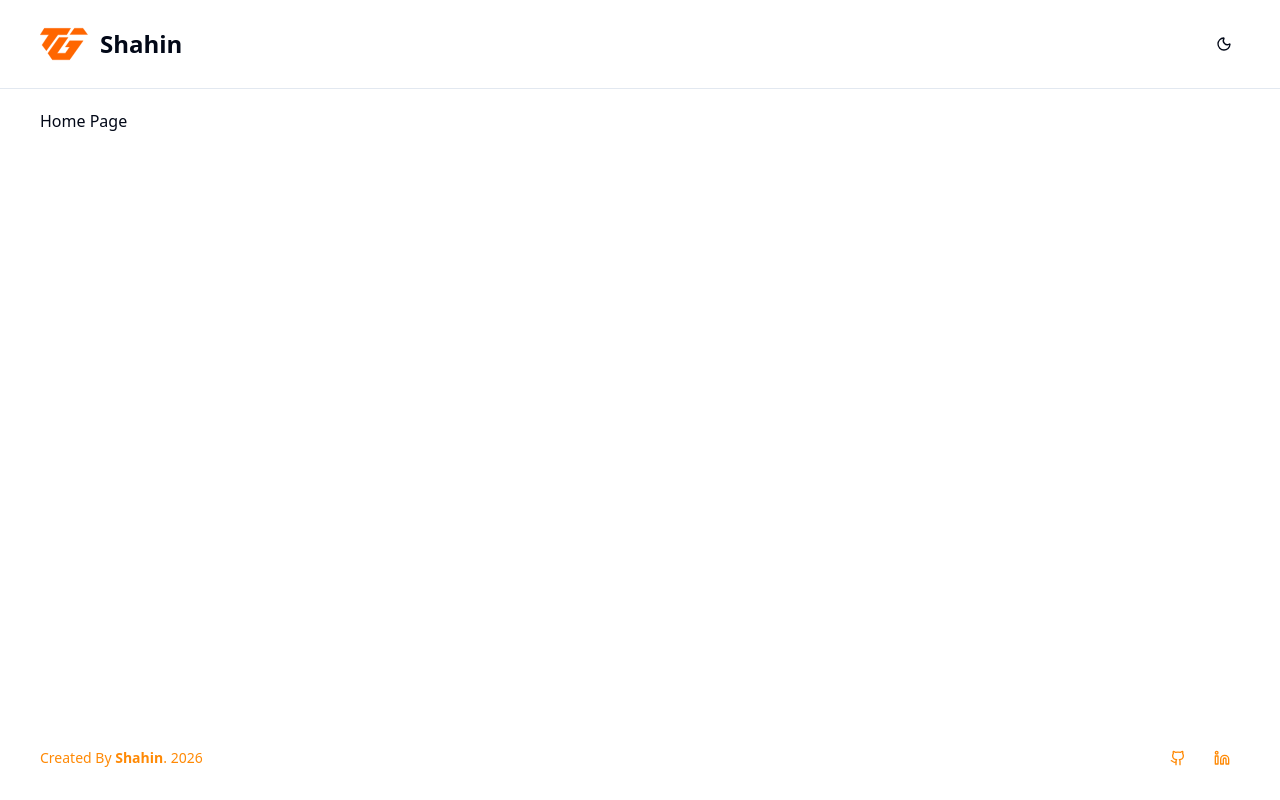
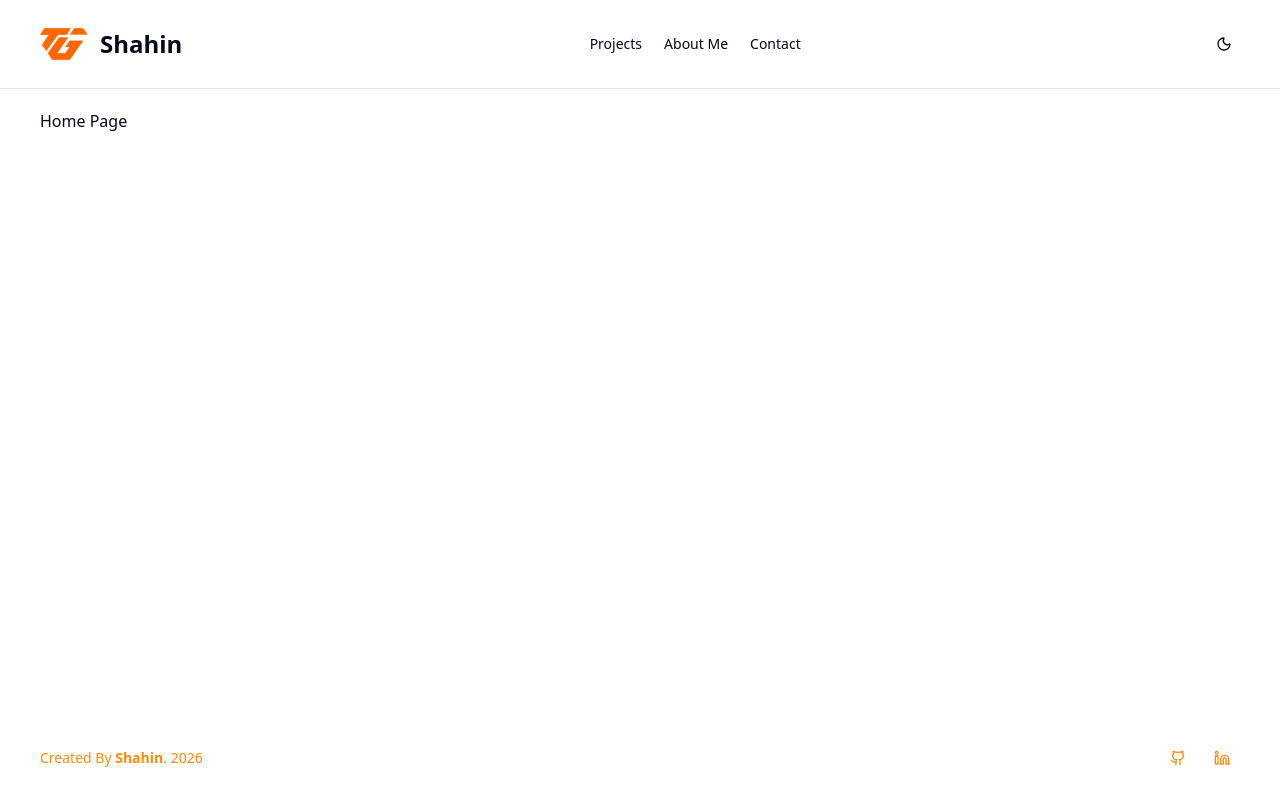
Before and after one commit to shahin-rahjoo/Portfolio, a Next.js app: page / in a window 1280 px wide. Built offline with nearby package versions, Linux system fonts and the light colour scheme; no server answers.

Commit message:
navigatin added

```diff
--- a/components/shared/header/header.tsx
+++ b/components/shared/header/header.tsx
@@ -1,11 +1,12 @@
 import Logo from "./logo";
 import ModeToggle from "./mode-toggle";
+import Navigation from "./navigation";
 const Header = () => {
   return (
     <div className="wrapper flex-between border-b">
-
       <Logo />
-      <ModeToggle/>
+      <Navigation />
+      <ModeToggle />
     </div>
   );
 };
--- /dev/null
+++ b/components/shared/header/navigation.tsx
@@ -0,0 +1,21 @@
+import { Button } from "@/components/ui/button";
+import Link from "next/link";
+const Navigation = () => {
+  return (
+    <nav className="">
+      <Button asChild variant="ghost">
+        <Link href="/projects">Projects</Link>
+      </Button>
+
+      <Button asChild variant="ghost">
+        <Link href="/about-me">About Me</Link>
+      </Button>
+
+      <Button asChild variant="ghost">
+        <Link href="/contact">Contact</Link>
+      </Button>
+    </nav>
+  );
+};
+
+export default Navigation;
```
